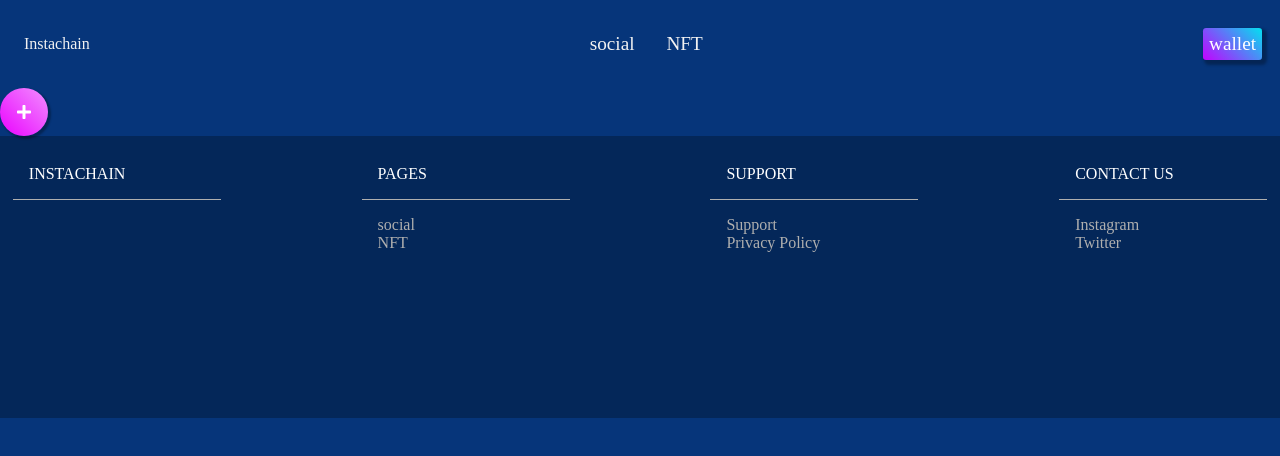
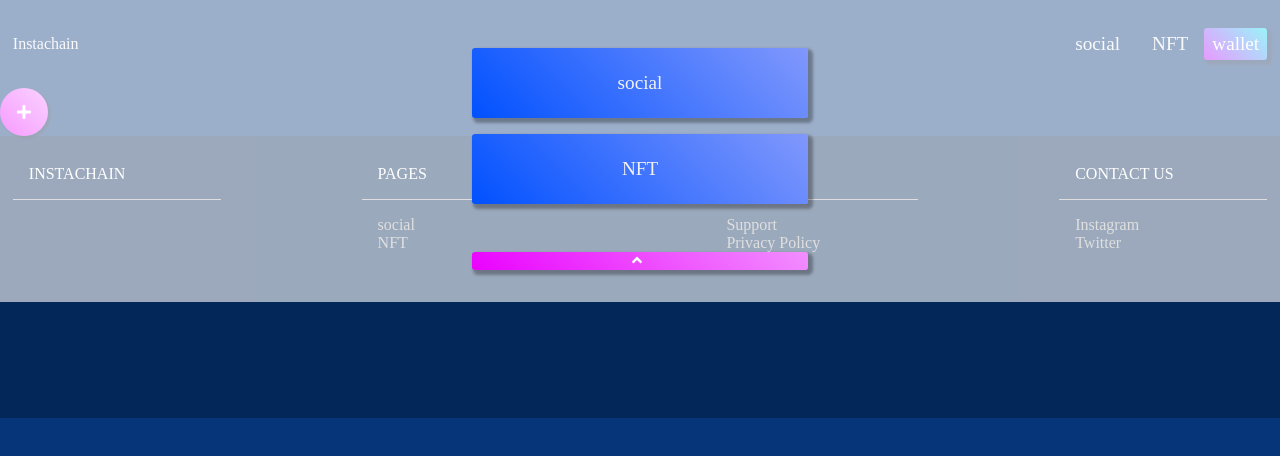
Before and after one commit to hung890202/metagram, a Next.js app: page /socialpage/Post in a window 1280 px wide. Shown: the top 456 px of the page. Built offline with nearby package versions, Linux system fonts and the light colour scheme.

Commit message:
add sidebar

```diff
--- a/components/Layout.js
+++ b/components/Layout.js
@@ -1,10 +1,20 @@
 import Footer from "./Footer";
 import Navbar from "./Navbar";
+import Sidebar from "./Sidebar"
+
+import { useState } from "react";
 
 export default function Layout({ children }) {
+
+  const [isOpen, setIsOpen] = useState(false);
+  const toggle = () => {
+    setIsOpen(!isOpen);
+  };
+
   return (
     <div>
-      <Navbar />
+      <Navbar toggle={toggle} />
+      <Sidebar toggle={toggle} isOpen={isOpen} />
       {children}
       <Footer />
     </div>
--- a/components/Navbar.js
+++ b/components/Navbar.js
@@ -3,14 +3,17 @@ import {
   Nav,
   StyledLogo,
   Logo,
+  StyledSidebar,
+  SidebarWallet,
+  StyledBars,
   StyledMenu,
   MeunItem,
   StyledWallet,
 } from "./NavbarStyles";
-// import { FontAwesomeIcon } from '@fortawesome/react-fontawesome'
-// import { faWallet } from '@fortawesome/free-solid-svg-icons'
+import { FontAwesomeIcon } from "@fortawesome/react-fontawesome";
+import { faBars } from "@fortawesome/free-solid-svg-icons";
 
-const Navbar = () => {
+const Navbar = ({toggle}) => {
   return (
     <Nav>
       <StyledLogo whileHover={{ scale: 1.1 }} whileTap={{ scale: 0.95 }}>
@@ -18,6 +21,16 @@ const Navbar = () => {
           <Logo>Instachain</Logo>
         </Link>
       </StyledLogo>
+      <StyledSidebar>
+        <Link href="/Wallet" passHref>
+          <SidebarWallet whileHover={{ scale: 1.1 }} whileTap={{ scale: 0.95 }}>
+            wallet
+          </SidebarWallet>
+        </Link>
+        <StyledBars whileHover={{ scale: 1.1 }} whileTap={{ scale: 0.95 }}>
+          <FontAwesomeIcon icon={faBars} onClick={toggle} />
+        </StyledBars>
+      </StyledSidebar>
       <StyledMenu>
         <Link href="/Social" passHref>
           <MeunItem whileHover={{ scale: 1.1 }} whileTap={{ scale: 0.95 }}>
@@ -29,14 +42,12 @@ const Navbar = () => {
             NFT
           </MeunItem>
         </Link>
-      </StyledMenu>
-      <div>
         <Link href="/Wallet" passHref>
           <StyledWallet whileHover={{ scale: 1.1 }} whileTap={{ scale: 0.95 }}>
             wallet
           </StyledWallet>
         </Link>
-      </div>
+      </StyledMenu>
     </Nav>
   );
 };
--- a/components/NavbarStyles.js
+++ b/components/NavbarStyles.js
@@ -2,7 +2,7 @@ import styled from "styled-components";
 import { motion } from "framer-motion";
 
 export const Nav = styled.nav`
-  padding: 0.5rem 1.5rem;
+  padding: 0.5rem 0.8rem;
   height: 4.5rem;
   display: flex;
   justify-content: space-between;
@@ -24,16 +24,19 @@ export const StyledMenu = styled.div`
     display: none;
   }
 `;
-export const MeunItem = styled(motion.div)`
+export const StyledSidebar = styled.div`
   color: #f2f2f2;
-  padding: 0rem 1rem;
-  font-size: 1.2rem;
+  font-size: 1.5rem;
   cursor: pointer;
-  text-decoration: none;
-  text-align: center;
+  display: flex;
+  align-items: center;
+  @media only screen and (min-width: 700px) {
+    display: none;
+  }
 `;
-export const StyledWallet = styled(motion.div)`
+export const SidebarWallet = styled(motion.div)`
   width: 100%;
+  width: 5rem;
   height: 2rem;
   font-size: 1.2rem;
   padding: 0rem 0.2rem;
@@ -47,3 +50,37 @@ export const StyledWallet = styled(motion.div)`
   border-radius: 0.2rem;
   box-shadow: 3px 3px 3px 2px rgba(0, 0, 0, 0.3);
 `;
+
+export const StyledBars = styled(motion.div)`
+  margin: 1rem;
+  padding-top: 0.2rem;
+  width: 1.5rem;
+`;
+export const MeunItem = styled(motion.div)`
+  color: #f2f2f2;
+  padding: 0rem 1rem;
+  font-size: 1.2rem;
+  display: flex;
+  align-items: center;
+  cursor: pointer;
+  text-decoration: none;
+  text-align: center;
+`;
+export const StyledWallet = styled(motion.div)`
+  width: 100%;
+  height: 2rem;
+  font-size: 1.2rem;
+  padding: 0rem 0.5rem;
+  display: flex;
+  justify-content: center;
+  align-items: center;
+  color: #ffffff;
+  cursor: pointer;
+  background-image: linear-gradient(45deg, #c401ff 0%, #01f7ffe3 100%);
+  border-style: none;
+  border-radius: 0.2rem;
+  box-shadow: 3px 3px 3px 2px rgba(0, 0, 0, 0.3);
+  @media only screen and (max-width: 700px) {
+    display: none;
+  }
+`;
--- /dev/null
+++ b/components/Sidebar.js
@@ -0,0 +1,57 @@
+import Link from "next/link";
+import {
+    StyledSidebar,
+    StyledMeun,
+    MeunItem,
+    CloseBtn
+ } from "./SidebarStyles";
+
+import { FontAwesomeIcon } from "@fortawesome/react-fontawesome";
+import { faAngleUp } from "@fortawesome/free-solid-svg-icons";
+
+
+
+
+const DropDown = ({ isOpen, toggle }) => {
+
+  const ContactUs = (e) => {
+    e.preventDefault();
+    window.open("https://www.instagram.com/astn.0820_/");
+  };
+
+  return (
+      <>
+      {!isOpen ? (
+            <StyledSidebar
+            initial={{ y: -500 }}
+            animate={{ y: 0 }}
+            transition={{ duration: 1 }}
+            >
+                <StyledMeun>
+                <Link href="/Social" passHref>
+          <MeunItem whileHover={{ scale: 1.1 }} whileTap={{ scale: 0.95 }}>
+            social
+          </MeunItem>
+        </Link>
+        <Link href="/NFT" passHref>
+          <MeunItem whileHover={{ scale: 1.1 }} whileTap={{ scale: 0.95 }}>
+            NFT
+          </MeunItem>
+          </Link>
+          </StyledMeun>
+                <CloseBtn  whileHover={{ scale: 1.1 }} whileTap={{ scale: 0.95 }}  onClick={toggle} >
+                <FontAwesomeIcon icon={faAngleUp} />
+                </CloseBtn>
+            </StyledSidebar>
+    ):(
+        <StyledSidebar
+        initial={{ y: 0 }}
+        animate={{ y: -500 }}
+        transition={{ duration: 1 }}
+        >
+        </StyledSidebar>
+    )}
+    </>
+  );
+};
+export default DropDown;
--- /dev/null
+++ b/components/SidebarStyles.js
@@ -0,0 +1,38 @@
+import styled from "styled-components";
+import { motion } from "framer-motion";
+
+export const StyledSidebar = styled(motion.div)`
+background-color: #ffffff9a;
+    width: 100%;
+    padding:2rem 0rem;
+    z-index: 999;
+    display: grid;
+    justify-content: center;
+    position: fixed;
+    top: 0;
+`
+export const StyledMeun = styled.div`
+margin-bottom:2rem;
+`
+export const MeunItem = styled(motion.div)`
+    background-image: linear-gradient(45deg, #0151ff 0%, #8198fc 100%);
+  color: #f2f2f2;
+  margin:1rem 0rem ;
+  padding:1.5rem 3rem;
+  font-size: 1.2rem;
+  cursor: pointer;
+  text-decoration: none;
+  text-align: center;
+  border-radius: 0.2rem;
+  box-shadow: 3px 3px 3px 2px rgba(0, 0, 0, 0.3);
+`;
+
+export const CloseBtn = styled(motion.div)`
+background-image: linear-gradient(45deg, #ea01ff 0%, #f28fff 100%);
+color:#ffffff;
+        width:1rem;
+        padding: 0rem 10rem;
+        background-color: #c4c4c498;
+        border-radius: 0.2rem;
+        box-shadow: 3px 3px 3px 2px rgba(0, 0, 0, 0.3);
+`
--- a/package.json
+++ b/package.json
@@ -19,7 +19,8 @@
     "react": "17.0.2",
     "react-dom": "17.0.2",
     "styled-components": "^5.3.3",
-    "uuid": "^8.3.2"
+    "uuid": "^8.3.2",
+    "web3": "^1.6.1"
   },
   "devDependencies": {
     "@typescript-eslint/eslint-plugin": "^5.8.0",
--- a/pages/socialpage/BlogStyles.js
+++ b/pages/socialpage/BlogStyles.js
@@ -37,7 +37,7 @@ export const Caption = styled.div`
   height: 3.5rem;
   font-size: 1rem;
   text-align: left;
-  padding: 0.5rem 0.6rem ;
+  padding: 0.5rem 0.6rem;
   overflow: scroll;
 `;
 export const BlogStyleIcon = styled.div`
@@ -53,19 +53,23 @@ export const MotionIcon = styled(motion.div)`
 `;
 export const ClickedShareIcon = styled(motion.div)`
   color: rgb(0, 255, 179);
+  width: 2.65rem;
   font-size: 0.8rem;
   padding: 0.7rem;
 `;
 export const ShareIcon = styled(motion.div)`
+  width: 2.65rem;
   font-size: 0.8rem;
   padding: 0.7rem;
 `;
 export const ClickedHeartIcon = styled.div`
   color: rgb(255, 77, 77);
+  width: 2.65rem;
   font-size: 0.8rem;
   padding: 0.7rem;
 `;
 export const HeartIcon = styled.div`
+  width: 2.65rem;
   font-size: 0.8rem;
   padding: 0.7rem;
 `;
--- a/pages/socialpage/Feed.js
+++ b/pages/socialpage/Feed.js
@@ -10,7 +10,8 @@ let posts = [
   },
   {
     src: "https://ipfs.io/ipfs/QmPmpRDD9iaChuFwnbbABLHzpYpA7nASfMJWaJD2t7wtfB",
-    caption: "RedmonkeyRedmonkey Redmonkey Redmonkey Redmonkey Redmonkey Redmonkey Redmonkey Redmonkey Redmonkey Redmonkey Redmonkey Redmonkey Redmonkey Redmonkey Redmonkey Redmonkey Redmonkey Redmonkey Redmonkey Redmonkey   ",
+    caption:
+      "RedmonkeyRedmonkey Redmonkey Redmonkey Redmonkey Redmonkey Redmonkey Redmonkey Redmonkey Redmonkey Redmonkey Redmonkey Redmonkey Redmonkey Redmonkey Redmonkey Redmonkey Redmonkey Redmonkey Redmonkey Redmonkey   ",
     fileType: "image/png",
   },
   {
--- a/pages/socialpage/Post.js
+++ b/pages/socialpage/Post.js
@@ -1,10 +1,6 @@
 import { useState } from "react";
 import { FontAwesomeIcon } from "@fortawesome/react-fontawesome";
-import {
-  faCamera,
-  faPlus,
-  faTimesCircle,
-} from "@fortawesome/free-solid-svg-icons";
+import { faCamera, faPlus, faTimes } from "@fortawesome/free-solid-svg-icons";
 import {
   StyledPostForm,
   StyledFormBtn,
@@ -40,6 +36,7 @@ const Post = () => {
   function fileChange(e) {
     //   captureFile(e.target.files[0]);
 
+    if (e.target.files && e.target.files[0]) {
       setFileType(e.target.files[0].type);
       let reader = new FileReader();
 
@@ -49,6 +46,7 @@ const Post = () => {
       };
 
       reader.readAsDataURL(e.target.files[0]);
+    }
   }
 
   // function handleSubmit(e) {
@@ -132,8 +130,7 @@ const Post = () => {
                       setFile(null);
                     }}
                   >
-                    {" "}
-                    <FontAwesomeIcon icon={faTimesCircle} />
+                    <FontAwesomeIcon icon={faTimes} />
                   </PreviewDltBtn>
                 </PreviewFile>
               )}
--- a/pages/socialpage/PostStyles.js
+++ b/pages/socialpage/PostStyles.js
@@ -65,14 +65,16 @@ export const PreviewVideo = styled.video`
   width: 16rem;
   object-fit: cover;
 `;
-export const PreviewImg = styled(motion.form)`
+export const PreviewImg = styled.img`
   height: 16rem;
   width: 16rem;
   object-fit: cover;
 `;
 export const PreviewDltBtn = styled.span`
   position: absolute;
-  margin: 0.5rem;
+  width: 1rem;
+  height: 1rem;
+  padding: 1rem;
 `;
 export const PostText = styled.label`
   background-color: #dddddd46;
```
Also changed, not shown: 2 other files (tests, documents, lock files or other folders). Lines whose indentation alone changed are shown as unchanged.
